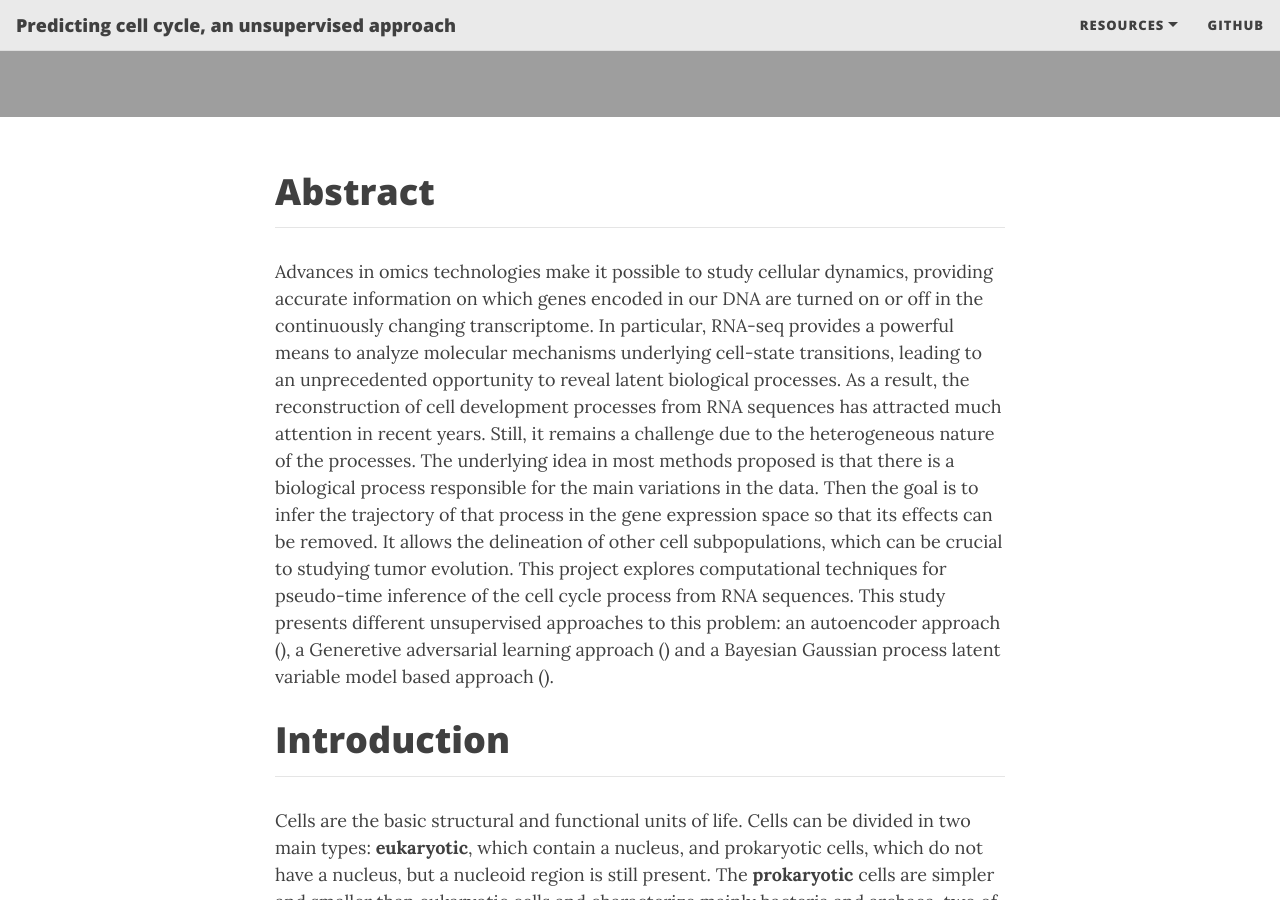
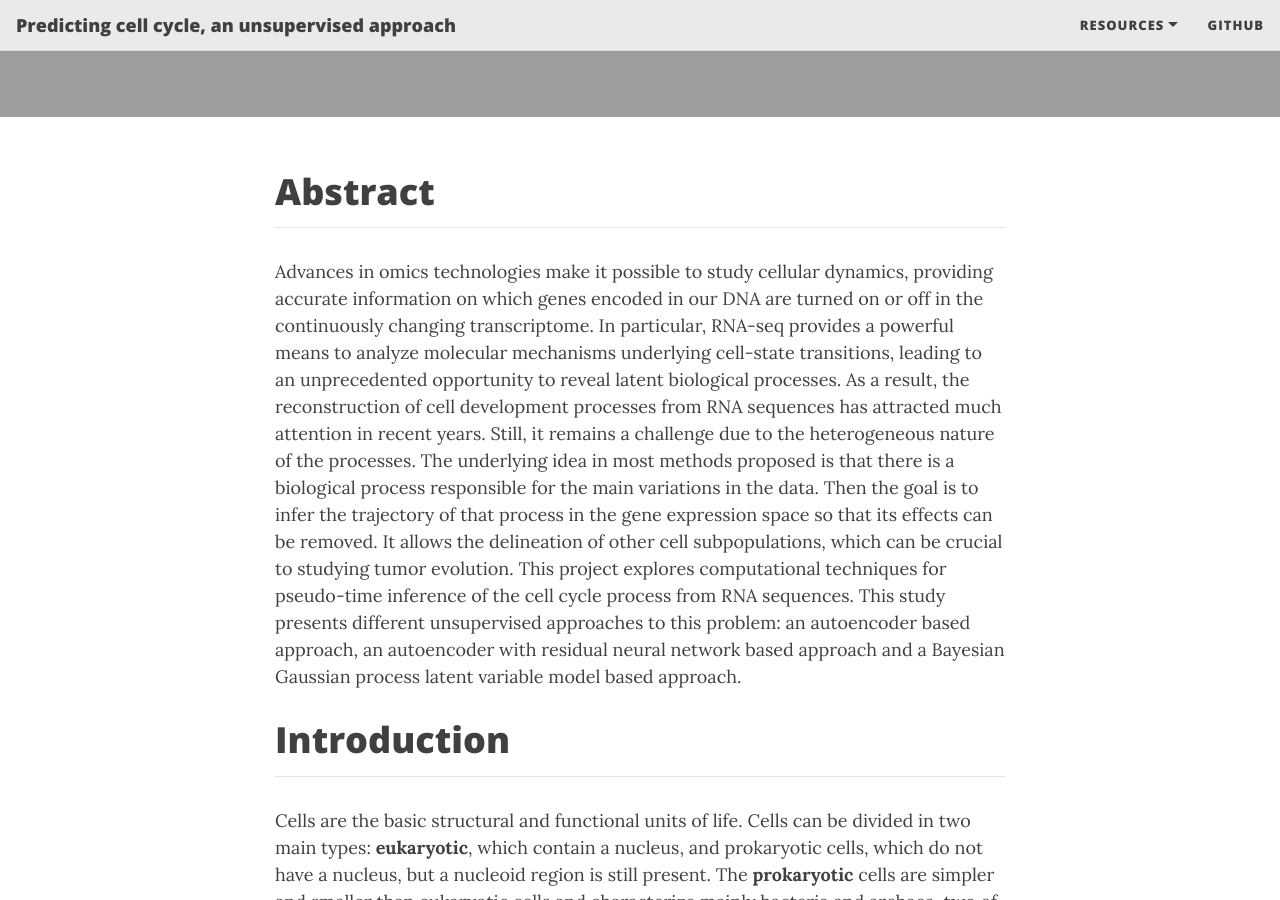
Before and after one commit to lucarossi9/statistical_computation_4, a Jekyll site: the page built from index.md, in a window 1280 px wide and 900 px high, scrolled down 516 px. Built offline with Jekyll 4.4.1, drawn with Linux system fonts in a browser that asks for light colours; nearby versions of some CDN libraries; formulas are drawn with MathJax 3; the list of posts is cut into pages by our own code.

Commit message:
Update index.md

```diff
--- a/index.md
+++ b/index.md
@@ -12,7 +12,7 @@ use-site-title: true
 # Abstract
 ------------------------------------------------------
 
-Advances in omics technologies make it possible to study cellular dynamics, providing accurate information on which genes encoded in our DNA are turned on or off in the continuously changing transcriptome. In particular, RNA-seq provides a powerful means to analyze molecular mechanisms underlying cell-state transitions, leading to an unprecedented opportunity to reveal latent biological processes. As a result, the reconstruction of cell development processes from RNA sequences has attracted much attention in recent years. Still, it remains a challenge due to the heterogeneous nature of the processes. The underlying idea in most methods proposed is that there is a biological process responsible for the main variations in the data. Then the goal is to infer the trajectory of that process in the gene expression space so that its effects can be removed. It allows the delineation of other cell subpopulations, which can be crucial to studying tumor evolution. This project explores computational techniques for pseudo-time inference of the cell cycle process from RNA sequences. This study presents different unsupervised approaches to this problem: an autoencoder approach (), a Generetive adversarial learning approach () and a Bayesian Gaussian process latent variable model based approach ().
+Advances in omics technologies make it possible to study cellular dynamics, providing accurate information on which genes encoded in our DNA are turned on or off in the continuously changing transcriptome. In particular, RNA-seq provides a powerful means to analyze molecular mechanisms underlying cell-state transitions, leading to an unprecedented opportunity to reveal latent biological processes. As a result, the reconstruction of cell development processes from RNA sequences has attracted much attention in recent years. Still, it remains a challenge due to the heterogeneous nature of the processes. The underlying idea in most methods proposed is that there is a biological process responsible for the main variations in the data. Then the goal is to infer the trajectory of that process in the gene expression space so that its effects can be removed. It allows the delineation of other cell subpopulations, which can be crucial to studying tumor evolution. This project explores computational techniques for pseudo-time inference of the cell cycle process from RNA sequences. This study presents different unsupervised approaches to this problem: an autoencoder based approach, an autoencoder with residual neural network based approach and a Bayesian Gaussian process latent variable model based approach.
 
 # Introduction
 ------------------------------------------------------
```
